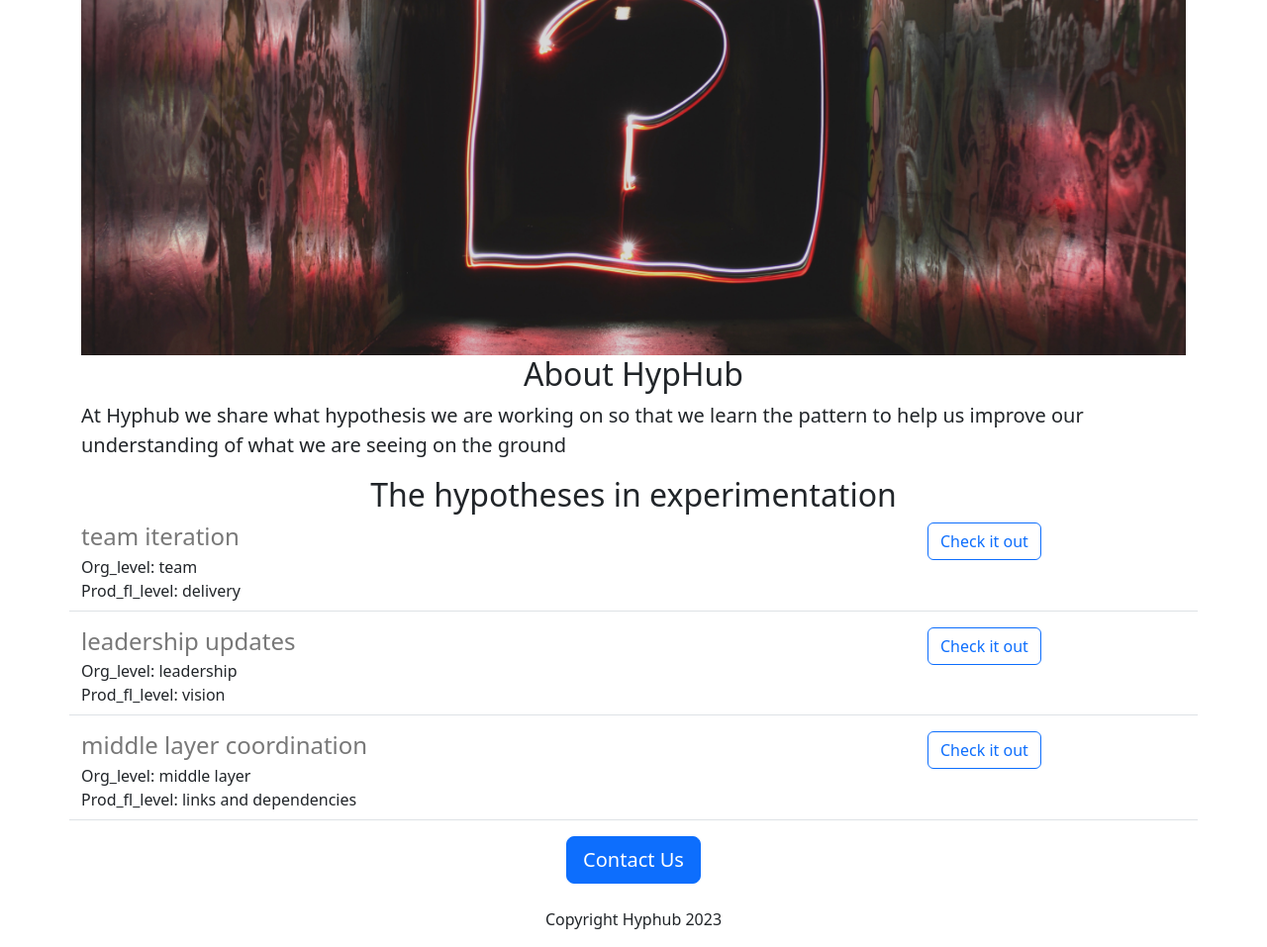
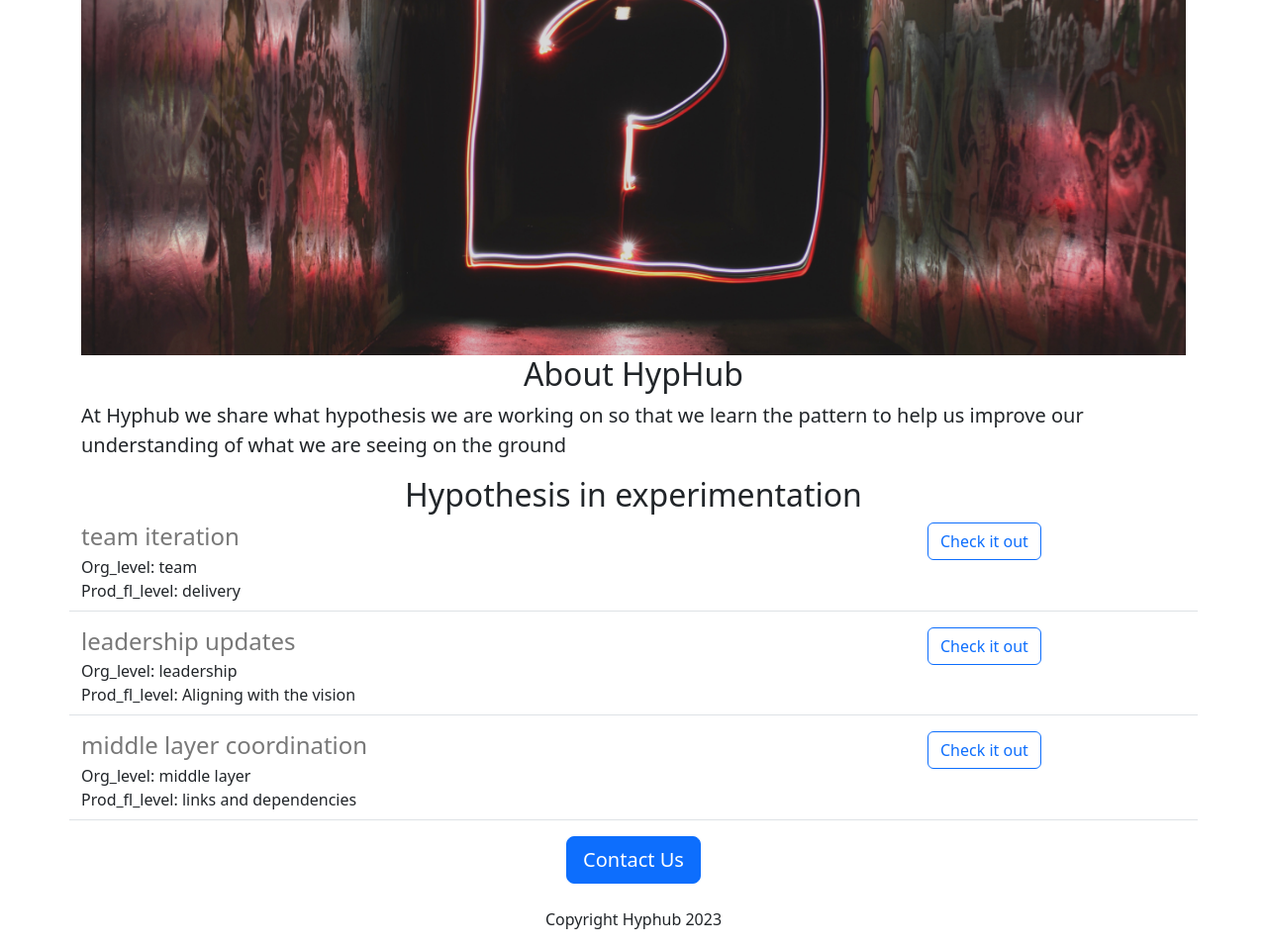
Before and after one commit to premalatha-balan/pyflask, a Flask app: page / in a window 1280 px wide. Shown: the part 57-1014 px from the top of the page at 99% size. Run offline with Flask 2, Linux system fonts and the light colour scheme.

Commit message:
made some changes to test the deployment

```diff
--- a/app.py
+++ b/app.py
@@ -15,7 +15,7 @@ HYPS = [
     'id': 2,
     'title': 'leadership updates',
     'org_level': 'leadership',
-    'prod_fl_level': 'vision',
+    'prod_fl_level': 'Aligning with the vision',
     'Biz value': 'steer',
     'frequency': 'weekly'
   },
--- a/templates/home.html
+++ b/templates/home.html
@@ -22,7 +22,8 @@
       <p class="lead">
         At Hyphub we share what hypothesis we are working on so that we learn the pattern to help us improve our understanding of what we are seeing on the ground
       </p>
-      <h2 class="text-center" mt-2 mb-4 >The  hypotheses in experimentation</h2>
+      <h2 class="text-center" mt-2 mb-4 >Hypothesis in experimentation</h2>
+
       <div>
         {% for hyp in hyps %}
        {% include 'hypitems.html' %}
```
Also changed, not shown: static/swan_flask.jpg (added).
